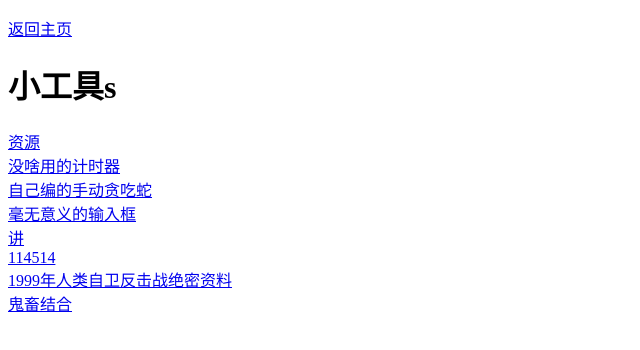
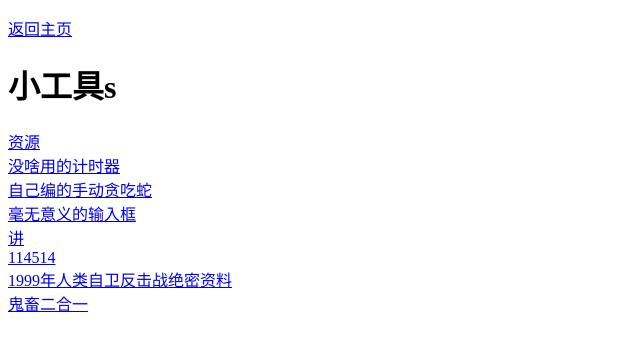
Before and after one commit to 19ty84/xssmc.github.io, a plain HTML site: page tools/index.html in a window 1280 px wide. Shown: the full height of the page, 0-640 px from the left. Drawn offline with Linux system fonts and the light colour scheme.

Commit message:
Update index.html

```diff
--- a/tools/index.html
+++ b/tools/index.html
@@ -23,7 +23,7 @@
       <br>
       <a href="juemiziliao.html">1999年人类自卫反击战绝密资料</a>
       <br>
-      <a href="guichu.html">鬼畜结合</a>
+      <a href="guichu.html">鬼畜二合一</a>
     </p>
   </body>
 </html>
```
